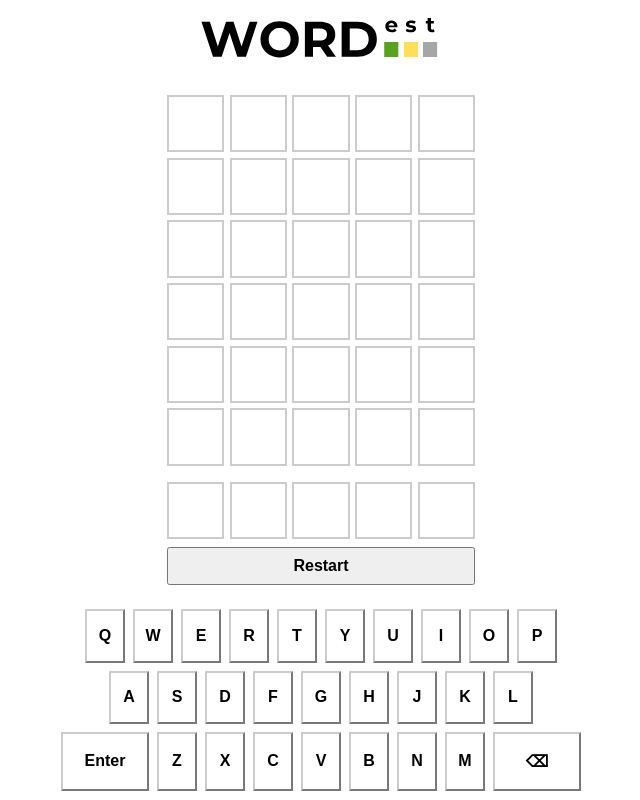
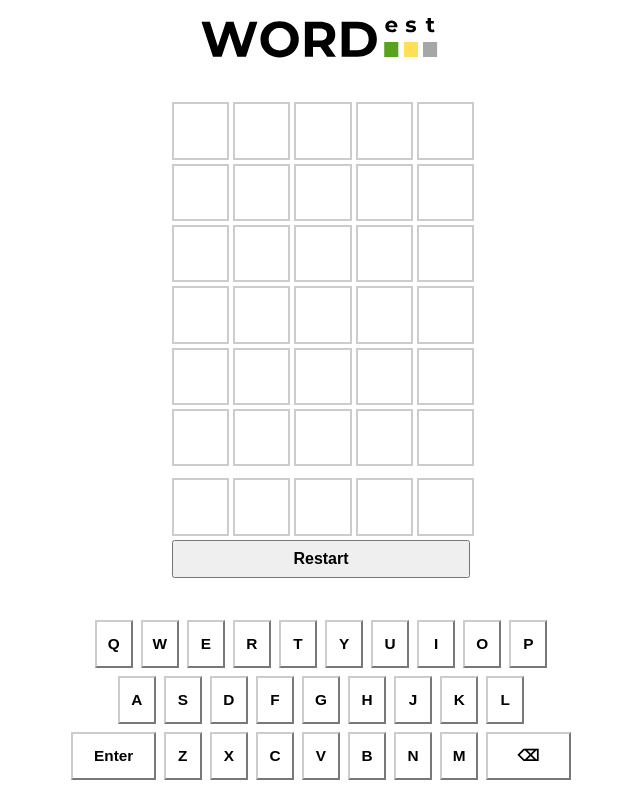
Before and after one commit to phantanhoancuong/wordest, a Next.js app: page / in a window 1280 px wide. Shown: the whole page, without its empty margins (319-959 px from the left). Built offline with nearby package versions, Linux system fonts and the light colour scheme.

Commit message:
feat(ui): make it more flexible across devices
- Adjust styling and scaling of Cell, Grid, and Keyboard to improve flexibility across various screen sizes, especially landscape tablets.
- TODO: Consider a full rework of styling for more granular and adaptive layouts in the future.

```diff
--- a/src/app/page.module.css
+++ b/src/app/page.module.css
@@ -23,23 +23,6 @@
 .landscape-warning {
   display: none;
   text-align: center;
-}
-
-@media (max-height: 500px) and (orientation: landscape) {
-  .app__banner,
-  .app__game,
-  .app__keyboard {
-    display: none;
-  }
-
-  .landscape-warning {
-    display: flex;
-    justify-content: center;
-    align-items: center;
-    height: 100dvh;
-    font-size: 1rem;
-    font-weight: bold;
-  }
 }
 
 .game__error {
@@ -75,3 +58,20 @@
   font-weight: bold;
   user-select: none;
 }
+
+@media (max-height: 600px) and (orientation: landscape) {
+  .app__banner,
+  .app__game,
+  .app__keyboard {
+    display: none;
+  }
+
+  .landscape-warning {
+    display: flex;
+    justify-content: center;
+    align-items: center;
+    height: 100dvh;
+    font-size: 1rem;
+    font-weight: bold;
+  }
+}
--- a/src/styles/Cell.module.css
+++ b/src/styles/Cell.module.css
@@ -1,7 +1,12 @@
 .cell {
+  --cell-border-size-unit: clamp(0.1rem, 0.25dvw, 0.15rem);
+}
+
+.cell {
+  --cell-border-size: var(--cell-border-size-unit);
   display: grid;
   place-items: center;
-  border: 2px solid #ccc;
+  border: var(--cell-border-size) solid #ccc;
   aspect-ratio: 1;
   width: var(--grid-cell-size);
   font-size: var(--grid-font-size);
--- a/src/styles/Grid.module.css
+++ b/src/styles/Grid.module.css
@@ -1,13 +1,16 @@
 .grid {
-  --grid-cell-size: min(
-    calc(60vw / var(--layout-cols)),
-    calc(40vh / var(--layout-rows))
+  --grid-cell-size: clamp(
+    2rem,
+    min(40vw / var(--layout-cols), 40vh / var(--layout-rows)),
+    6rem
   );
+
   --grid-font-size: calc(var(--grid-cell-size) * 0.5);
-  --grid-gap: calc(var(--grid-cell-size) * 0.1);
+  --grid-gap: calc(var(--grid-cell-size) * 0.15);
+
   display: grid;
-  grid-template-rows: repeat(var(--data-rows), 1fr);
-  grid-template-columns: repeat(var(--data-cols), 1fr);
+  grid-template-rows: repeat(var(--data-rows), var(--grid-cell-size));
+  grid-template-columns: repeat(var(--data-cols), var(--grid-cell-size));
   justify-content: center;
   align-content: center;
   user-select: none;
--- a/src/styles/Keyboard.module.css
+++ b/src/styles/Keyboard.module.css
@@ -1,34 +1,42 @@
 .keyboard {
+  --key-width-unit: clamp(1rem, 6vw, 2rem);
+  --key-font-unit: clamp(0.4rem, 2.8vw, 0.8rem);
+  --key-gap-unit: clamp(0.25rem, 0.5vw, 0.5rem);
+}
+
+.keyboard {
+  --key-gap: calc(var(--key-gap-unit) * 1);
   display: flex;
   flex-direction: column;
-  gap: clamp(0.25rem, 0.8vw, 0.5rem);
+  gap: var(--key-gap);
   margin: auto;
 }
 
 .keyboard__row {
   display: flex;
   justify-content: center;
-  gap: clamp(0.25rem, 0.8vw, 0.5rem);
+  gap: var(--key-gap);
 }
 
 .keyboard__key {
+  --font-size: calc(var(--key-font-unit) * 1);
+  --key-width: calc(var(--key-width-unit) * 1);
+  --key-height: calc(1.25 * var(--key-width));
   display: flex;
   justify-content: center;
   align-items: center;
   font-weight: bold;
-  aspect-ratio: 0.75;
   user-select: none;
-  width: min(8vw, 2.5rem);
   cursor: pointer;
+  font-size: var(--font-size);
+  height: var(--key-height);
 }
 
 .keyboard__key--narrow {
-  grid-column: span 1;
-  aspect-ratio: 0.75;
+  width: var(--key-width);
 }
 .keyboard__key--wide {
-  width: calc(min(8vw, 2.5rem) * 2 + clamp(0.25rem, 0.8vw, 0.5rem));
-  aspect-ratio: 1.5;
+  width: calc(var(--key-width) * 2 + var(--key-gap));
 }
 
 .keyboard__key--default {
@@ -55,8 +63,33 @@
   border-color: #787c7e;
 }
 
-@media (max-width: 1024px) {
+@media (min-width: 600px) {
   .keyboard {
-    margin: clamp(0.5rem, 2vw, 1rem) auto;
+    --key-gap: calc(var(--key-gap-unit) * 1.4);
+  }
+
+  .keyboard__key {
+    --key-width: calc(var(--key-width-unit) * 1.4);
+    --font-size: calc(var(--key-font-unit) * 1.4);
   }
 }
+
+@media (min-width: 1024px) {
+  .keyboard {
+    --key-gap: calc(var(--key-gap-unit) * 1.6);
+  }
+  .keyboard__key {
+    --key-width: calc(var(--key-width-unit) * 1.6);
+    --font-size: calc(var(--key-font-unit) * 1.6);
+  }
+
+  @media (orientation: landscape) {
+    .keyboard {
+      --key-gap: calc(var(--key-gap-unit) * 1.2);
+    }
+    .keyboard__key {
+      --key-width: calc(var(--key-width-unit) * 1.2);
+      --font-size: calc(var(--key-font-unit) * 1.2);
+    }
+  }
+}
```
